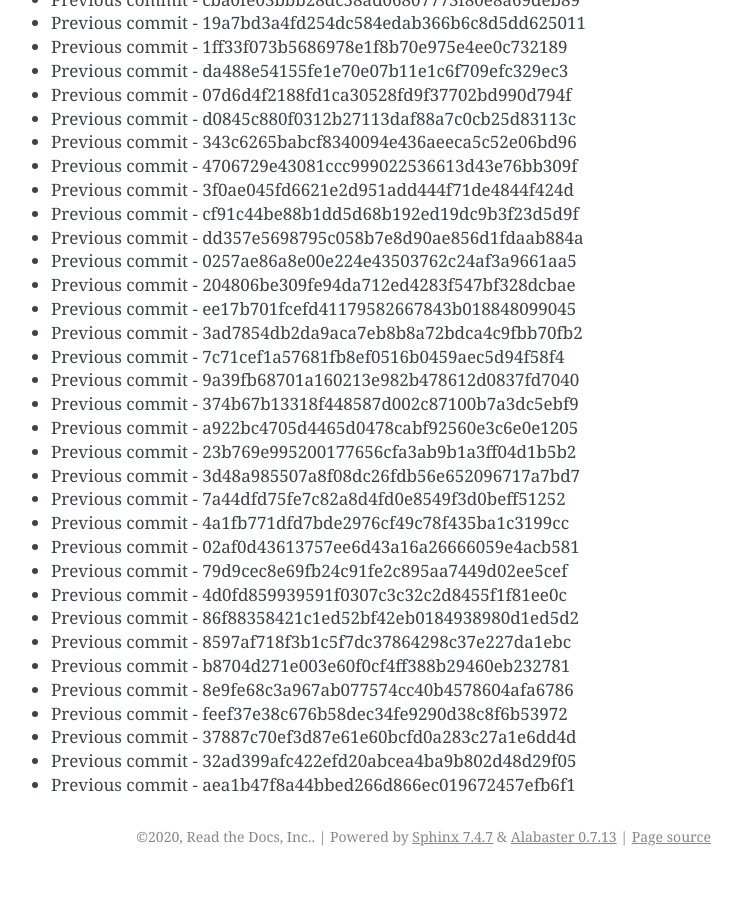
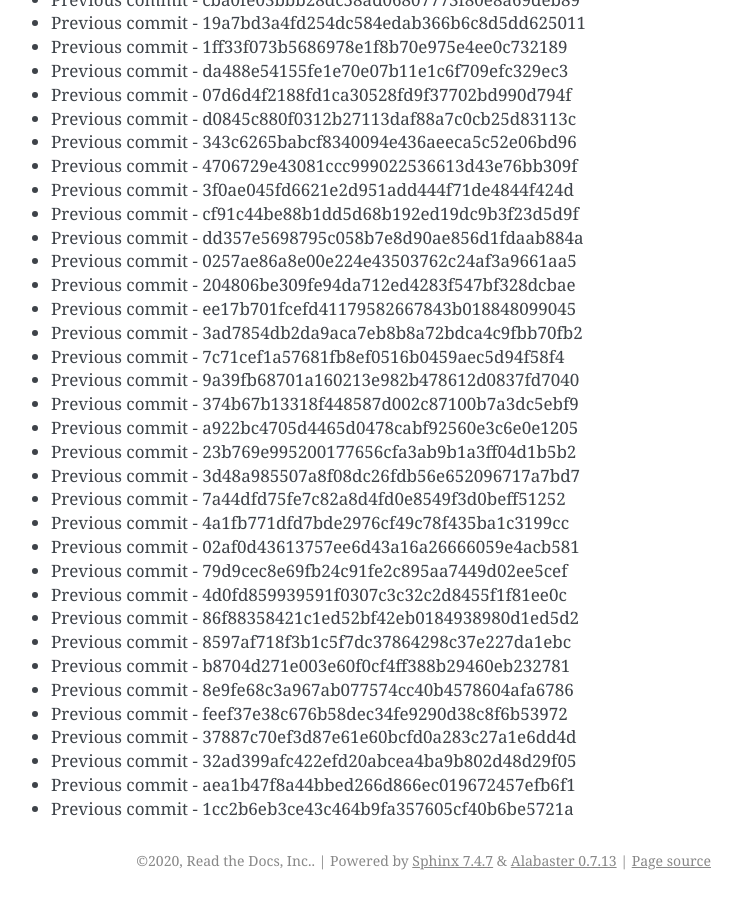
Before and after one commit to readthedocs/rtd-git-stresstest, a Sphinx documentation site: the page built from docs/updates.rst, in a window 1280 px wide and 900 px high, scrolled down 59339 px. Shown: the whole window, without its empty margins (399-1141 px from the left). Built offline with Sphinx 7.4.7, drawn with Linux system fonts in a browser that asks for light colours; before the commit the page ends 60215 px from its top, so only the background shows below that.

Commit message:
Generating commit from previous: 1cc2b6eb3ce43c464b9fa357605cf40b6be5721a

```diff
--- a/docs/updates.rst
+++ b/docs/updates.rst
@@ -2525,3 +2525,4 @@ It can be tested for any performance characteristics.
 * Previous commit - 37887c70ef3d87e61e60bcfd0a283c27a1e6dd4d
 * Previous commit - 32ad399afc422efd20abcea4ba9b802d48d29f05
 * Previous commit - aea1b47f8a44bbed266d866ec019672457efb6f1
+* Previous commit - 1cc2b6eb3ce43c464b9fa357605cf40b6be5721a
```
